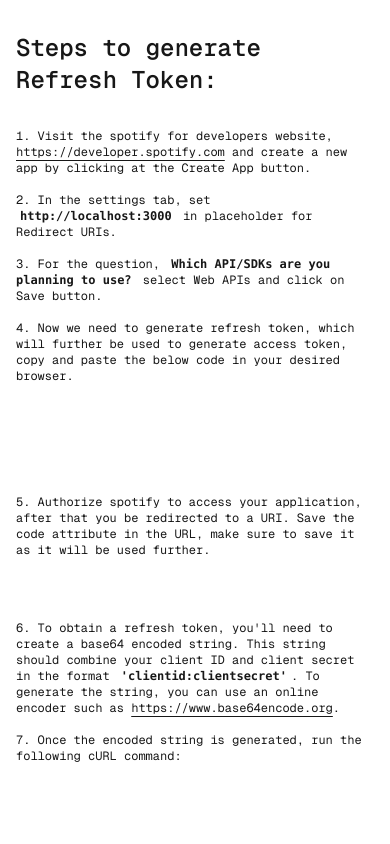
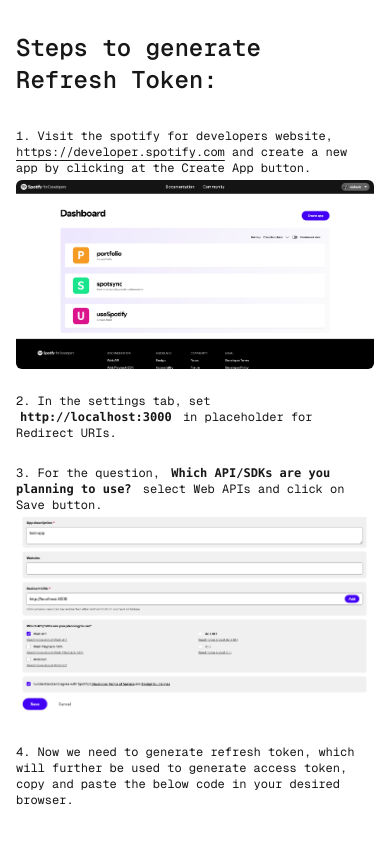
Before and after one commit to theMillenniumFalcon/useSpotify, a Next.js app: page /generate-refresh-token in a window 390 px wide. Shown: the top 844 px of the page. Built offline with nearby package versions, Linux system fonts and the light colour scheme.

Commit message:
added images

```diff
--- a/src/app/generate-refresh-token/page.tsx
+++ b/src/app/generate-refresh-token/page.tsx
@@ -1,8 +1,13 @@
 "use client"
 
+import Image from "next/image";
 import { Curl } from "@/components/generate-refresh-token/curl";
 import { Generate } from "@/components/generate-refresh-token/generate";
 import { Redirect } from "@/components/generate-refresh-token/redirect";
+import { Response } from "@/components/generate-refresh-token/response";
+
+import developerSpotifySrc from "../../assets/images/developer-spotify.png";
+import redirectUriSrc from "../../assets/images/redirect-uri.png";
 
 export default function GenerateRefreshToken() {
   return (
@@ -10,7 +15,7 @@
         <section className="mb-12">
           <h2 className="text-2xl font-semibold mb-8">Steps to generate Refresh Token:</h2>
             <ol className="list-inside list-decimal text-xs md:text-sm text-left sm:text-left font-[family-name:var(--font-geist-mono)]">
-            <li className="mb-4">
+                <li className="mb-6">
                     Visit the spotify for developers website,{" "}
                     <a
                         href="https://developer.spotify.com"
@@ -21,33 +26,47 @@
                         https://developer.spotify.com
                     </a>
                     {" "}and create a new app by clicking at the Create App button.
+                    <Image
+                        src={developerSpotifySrc}
+                        alt="developer-spotify"
+                        placeholder="blur"
+                        priority
+                        className="object-cover rounded-md mt-1"
+                    />
                 </li>
-            <li className="mb-4">
+                <li className="mb-6">
                     In the settings tab, set{" "}
                     <code className="bg-white/[.1] px-1 py-0.5 rounded font-semibold">
                         http://localhost:3000
                     </code>
                     {" "}in placeholder for Redirect URIs.
                 </li>
-            <li className="mb-4">
+                <li className="mb-6">
                     For the question,{" "}
                     <code className="bg-white/[.1] px-1 py-0.5 rounded font-semibold">
                         Which API/SDKs are you planning to use?
                     </code>
                     {" "} select Web APIs and click on Save button.
+                    <Image
+                        src={redirectUriSrc}
+                        alt="redirect-uri"
+                        placeholder="blur"
+                        priority
+                        className="object-cover rounded-md mt-1"
+                    />
                 </li>
-            <li className="mb-4">
+                <li className="mb-6">
                     Now we need to generate refresh token, which will further be used to generate access token, copy and paste
                     the below code in your desired browser.
                     <Generate />
                 </li>
-            <li className="mb-4">
+                <li className="mb-6">
                     Authorize spotify to access your application, after that you be redirected
                     to a URI. Save the code attribute in the URL, make sure to save it as it
                     will be used further.
                     <Redirect />
                 </li>
-            <li className="mb-4">
+                <li className="mb-6">
                     To obtain a refresh token, you&apos;ll need to create a base64 encoded string.
                     This string should combine your client ID and client secret in the format{" "}
                     <code className="bg-white/[.1] px-1 py-0.5 rounded font-semibold">
@@ -64,7 +83,7 @@
                         https://www.base64encode.org
                     </a>.
                 </li>
-            <li className="mb-4">
+                <li className="mb-6">
                     Once the encoded string is generated, run the following cURL command:
                     <Curl />
                 </li>
@@ -74,6 +93,7 @@
                     <code className="bg-white/[.1] px-1 py-0.5 rounded font-semibold">
                         refresh_token
                     </code>{" "}key. There is no expiration date for this refresh token.
+                    <Response />
                 </li>
             </ol>
         </section>
--- a/src/components/generate-refresh-token/curl.tsx
+++ b/src/components/generate-refresh-token/curl.tsx
@@ -25,7 +25,7 @@
   return (
     <div className="border border-white/[.1] px-1 rounded mt-1">
       <code className="block whitespace-pre-wrap break-all px-3 pr-[62px] rounded text-xs md:text-sm relative cursor-copy h-auto items-center text-white" onClick={onCopy}>
-            <div className="my-1">
+            <div className="my-2">
                 {`curl -H "Authorization: Basic <your base64 clientid:clientsecret>" -d grant_type=authorization_code -d code=<your_code> -d redirect_uri=http%3A%2F%2Flocalhost:3000 https://accounts.spotify.com/api/token`}
             </div>
         <button aria-label="Copy code" className="absolute right-1.5 top-1/2 -translate-y-1/2 cursor-pointer rounded-md bg-white/[.1] text-white w-[26px] h-[26px] flex justify-center items-center">
--- a/src/components/generate-refresh-token/generate.tsx
+++ b/src/components/generate-refresh-token/generate.tsx
@@ -25,7 +25,7 @@
   return (
     <div className="border border-white/[.1] px-1 rounded mt-1">
       <code className="block whitespace-pre-wrap break-all px-3 pr-[62px] rounded text-xs md:text-sm relative cursor-copy h-auto items-center text-white" onClick={onCopy}>
-            <div className="my-1">
+            <div className="my-2">
                 {"https://accounts.spotify.com/en/authorize?client_id=<your_client_id>&response_type=code&redirect_uri=http%3A%2F%2Flocalhost:3000&scope=user-read-currently-playing"}
             </div>
         <button aria-label="Copy code" className="absolute right-1.5 top-1/2 -translate-y-1/2 cursor-pointer rounded-md bg-white/[.1] text-white w-[26px] h-[26px] flex justify-center items-center">
--- a/src/components/generate-refresh-token/redirect.tsx
+++ b/src/components/generate-refresh-token/redirect.tsx
@@ -25,7 +25,7 @@
   return (
     <div className="border border-white/[.1] px-1 rounded mt-1">
       <code className="block whitespace-pre-wrap break-all px-3 pr-[62px] rounded text-xs md:text-sm relative cursor-copy h-auto items-center text-white" onClick={onCopy}>
-            <div className="my-1 md:my-2">
+            <div className="my-2">
                 {`http://localhost:3000/?code=<your_code>`}
             </div>
         <button aria-label="Copy code" className="absolute right-1.5 top-1/2 -translate-y-1/2 cursor-pointer rounded-md bg-white/[.1] text-white w-[26px] h-[26px] flex justify-center items-center">
--- /dev/null
+++ b/src/components/generate-refresh-token/response.tsx
@@ -0,0 +1,22 @@
+"use client"
+
+import React from "react"
+
+export const Response = () => {
+
+  return (
+    <div className="border border-white/[.1] px-1 rounded mt-1">
+      <code className="block whitespace-pre-wrap break-all px-3 pr-[62px] rounded text-xs md:text-sm relative h-auto items-center text-white">
+            <div className="my-2">
+{`{
+    "access_token": "BQD...woC",
+    "token_type": "Bearer",
+    "expires_in": 3600,
+    "refresh_token": "AQD...w-e4",
+    "scope": "user-read-currently-playing"
+}`}
+            </div>
+      </code>
+    </div>
+  )
+}
--- a/src/components/generateUserID/index.tsx
+++ b/src/components/generateUserID/index.tsx
@@ -25,7 +25,7 @@
   return (
     <div className="border border-white/[.1] px-1 rounded mt-1">
       <code className="block whitespace-pre-wrap break-all px-3 pr-[62px] rounded text-xs md:text-sm relative cursor-copy h-auto items-center text-white" onClick={onCopy}>
-            <div className="my-1">
+            <div className="my-2">
                 {`curl --request GET --url https://api.spotify.com/v1/me --header 'Authorization: Bearer <<AUTH_TOKEN>>'`}
             </div>
         <button aria-label="Copy code" className="absolute right-1.5 top-1/2 -translate-y-1/2 cursor-pointer rounded-md bg-white/[.1] text-white w-[26px] h-[26px] flex justify-center items-center">
--- a/src/components/installation/index.tsx
+++ b/src/components/installation/index.tsx
@@ -25,7 +25,7 @@
   return (
     <div className="border border-white/[.1] px-1 rounded mt-1">
       <code className="block whitespace-pre-wrap break-all px-3 pr-[62px] rounded text-xs md:text-sm relative cursor-copy h-auto items-center text-white" onClick={onCopy}>
-            <div className="my-1 md:my-2">
+            <div className="my-2">
                 {`npm install usespotify`}
             </div>
         <button aria-label="Copy code" className="absolute right-1.5 top-1/2 -translate-y-1/2 cursor-pointer rounded-md bg-white/[.1] text-white w-[26px] h-[26px] flex justify-center items-center">
--- a/src/components/signature/index.tsx
+++ b/src/components/signature/index.tsx
@@ -25,7 +25,7 @@
   return (
     <div className="border border-white/[.1] px-1 rounded mt-1">
       <code className="block whitespace-pre-wrap break-all px-3 pr-[62px] rounded text-xs md:text-sm relative cursor-copy h-auto items-center text-white" onClick={onCopy}>
-            <div className="my-1 md:my-2">
+            <div className="my-2">
                 {`const { getAllPlaylists } = useSpotify({ userId, accessToken })`}
             </div>
         <button aria-label="Copy code" className="absolute right-1.5 top-1/2 -translate-y-1/2 cursor-pointer rounded-md bg-white/[.1] text-white w-[26px] h-[26px] flex justify-center items-center">
```
Also changed, not shown: src/assets/images/developer-spotify.png (added), src/assets/images/redirect-uri.png (added). Lines whose indentation alone changed are shown as unchanged.
